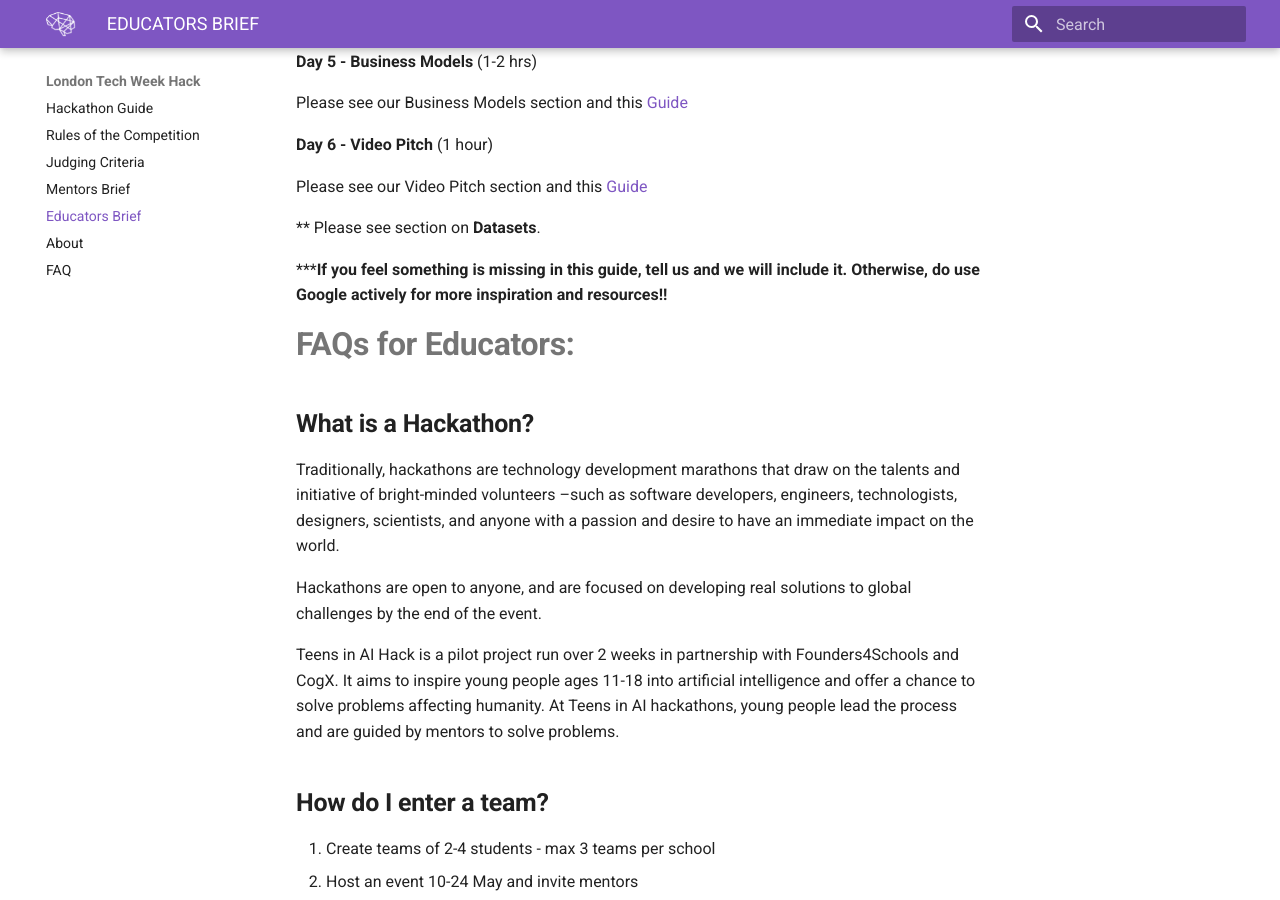
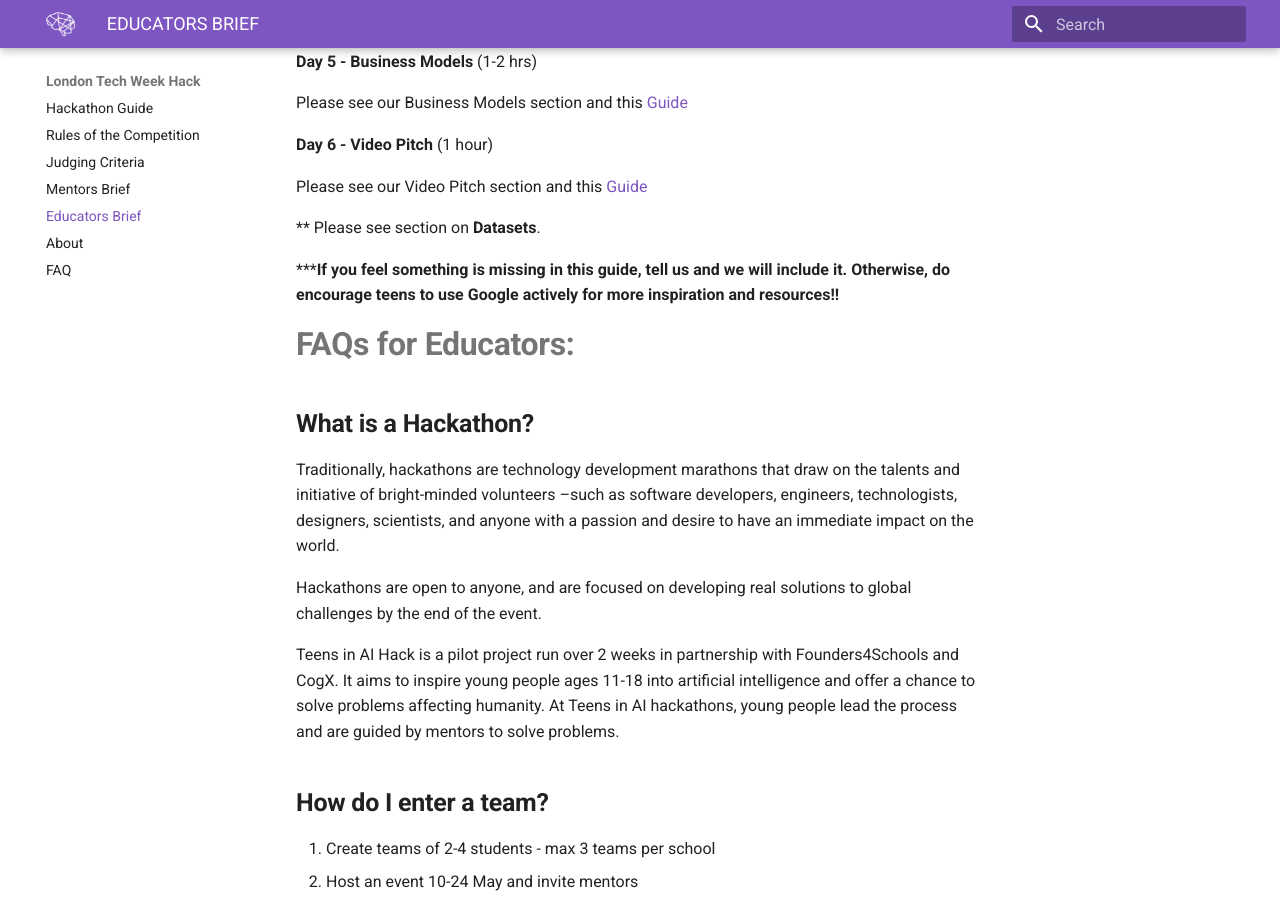
Before and after one commit to elenasinel/tech-week, an MkDocs documentation site: the page built from docs/educators.md, in a window 1280 px wide and 900 px high, scrolled down 1083 px. Built offline with MkDocs 1.6.1 and Material for MkDocs 9.7.7, drawn with Linux system fonts in a browser that asks for light colours.

Commit message:
Update Documentation “educators”

```diff
--- a/docs/educators.md
+++ b/docs/educators.md
@@ -51,7 +51,7 @@ Please see our Video Pitch section and this [Guide](https://drive.google.com/fil
 
 \*\* Please see section on **Datasets**.
 
-\*\****If you feel something is missing in this guide, tell us and we will include it. Otherwise, do use Google actively for more inspiration and resources!!**
+\*\****If you feel something is missing in this guide, tell us and we will include it. Otherwise, do encourage teens to use Google actively for more inspiration and resources!!**
 
 # **FAQs for Educators:**
 
```
